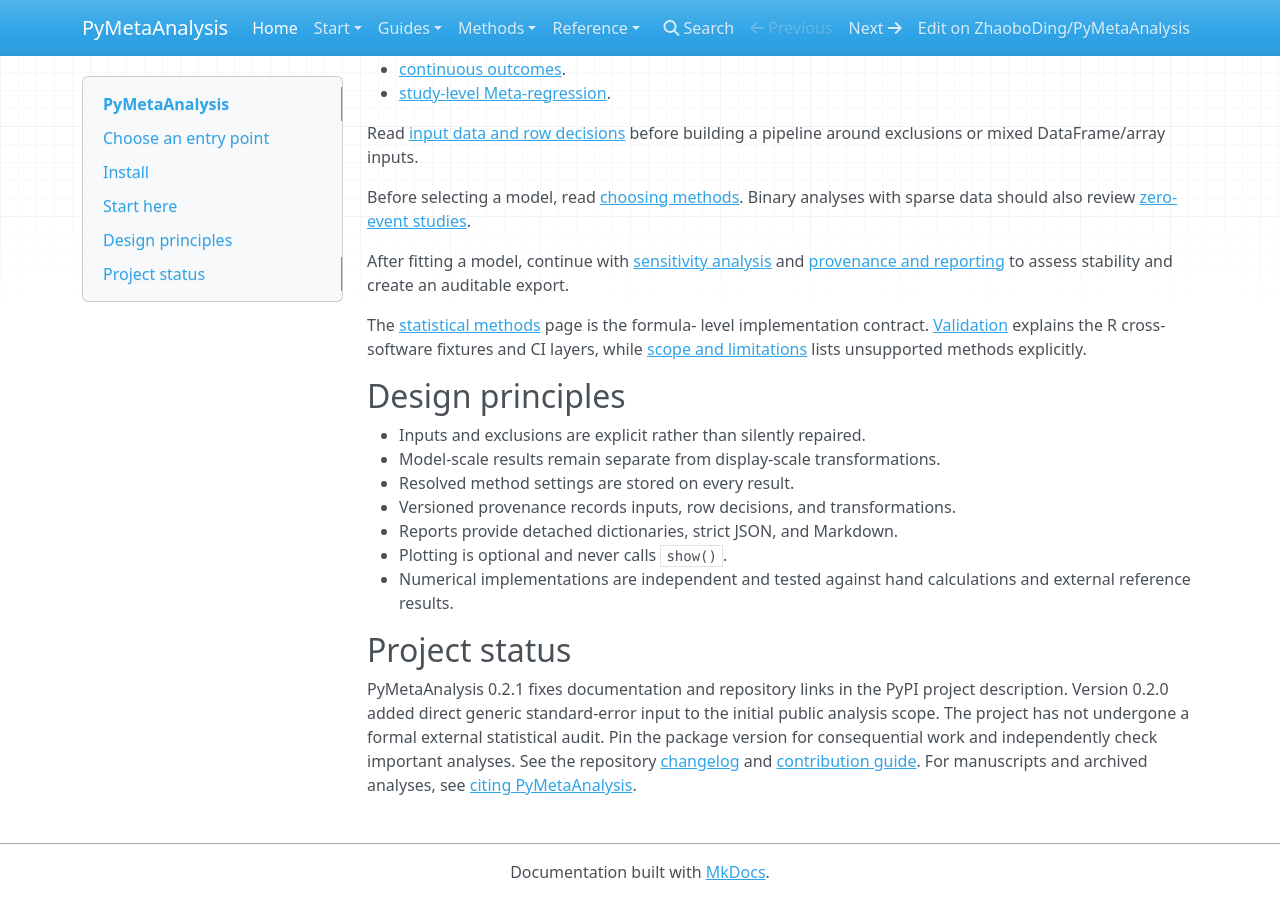
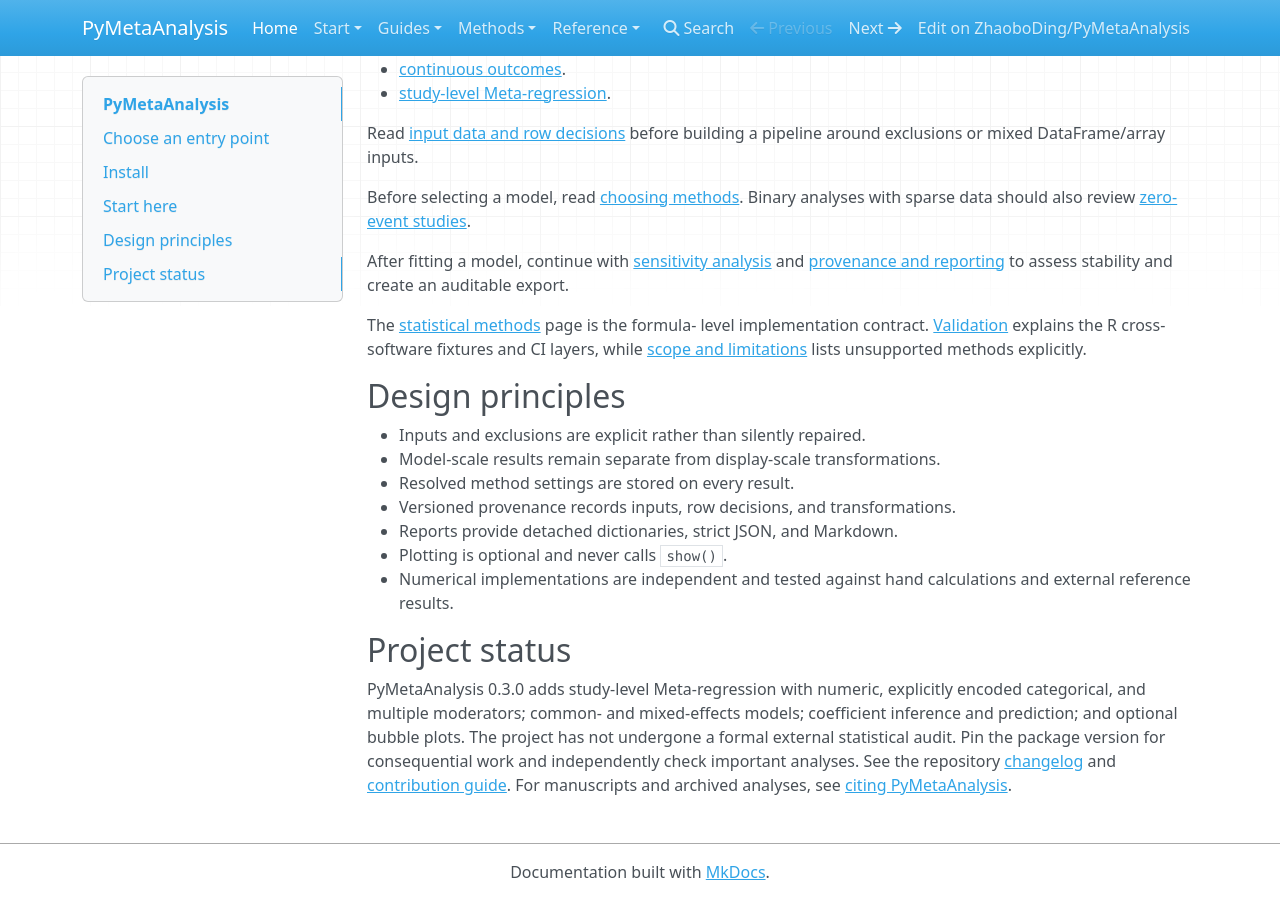
Before and after one commit to ZhaoboDing/PyMetaAnalysis, an MkDocs documentation site: the page built from docs/index.md, in a window 1280 px wide and 900 px high, scrolled down 1146 px. Built offline with MkDocs 1.6.1, drawn with Linux system fonts in a browser that asks for light colours; nearby versions of some CDN libraries.

Commit message:
Update documentation for 0.3.0 (#31)

```diff
--- a/docs/index.md
+++ b/docs/index.md
@@ -84,11 +84,12 @@
 
 ## Project status
 
-PyMetaAnalysis 0.2.1 fixes documentation and repository links in the PyPI
-project description. Version 0.2.0 added direct generic standard-error input
-to the initial public analysis scope. The project has not undergone a formal
-external statistical audit. Pin the package version for consequential work
-and independently check important analyses. See the repository
+PyMetaAnalysis 0.3.0 adds study-level Meta-regression with numeric, explicitly
+encoded categorical, and multiple moderators; common- and mixed-effects
+models; coefficient inference and prediction; and optional bubble plots. The
+project has not undergone a formal external statistical audit. Pin the package
+version for consequential work and independently check important analyses.
+See the repository
 [changelog](https://github.com/ZhaoboDing/PyMetaAnalysis/blob/main/CHANGELOG.md)
 and [contribution guide](development.md). For manuscripts and archived
 analyses, see [citing PyMetaAnalysis](citation.md).
```
Also changed, not shown: docs/limitations.md (+1 -1 lines).
